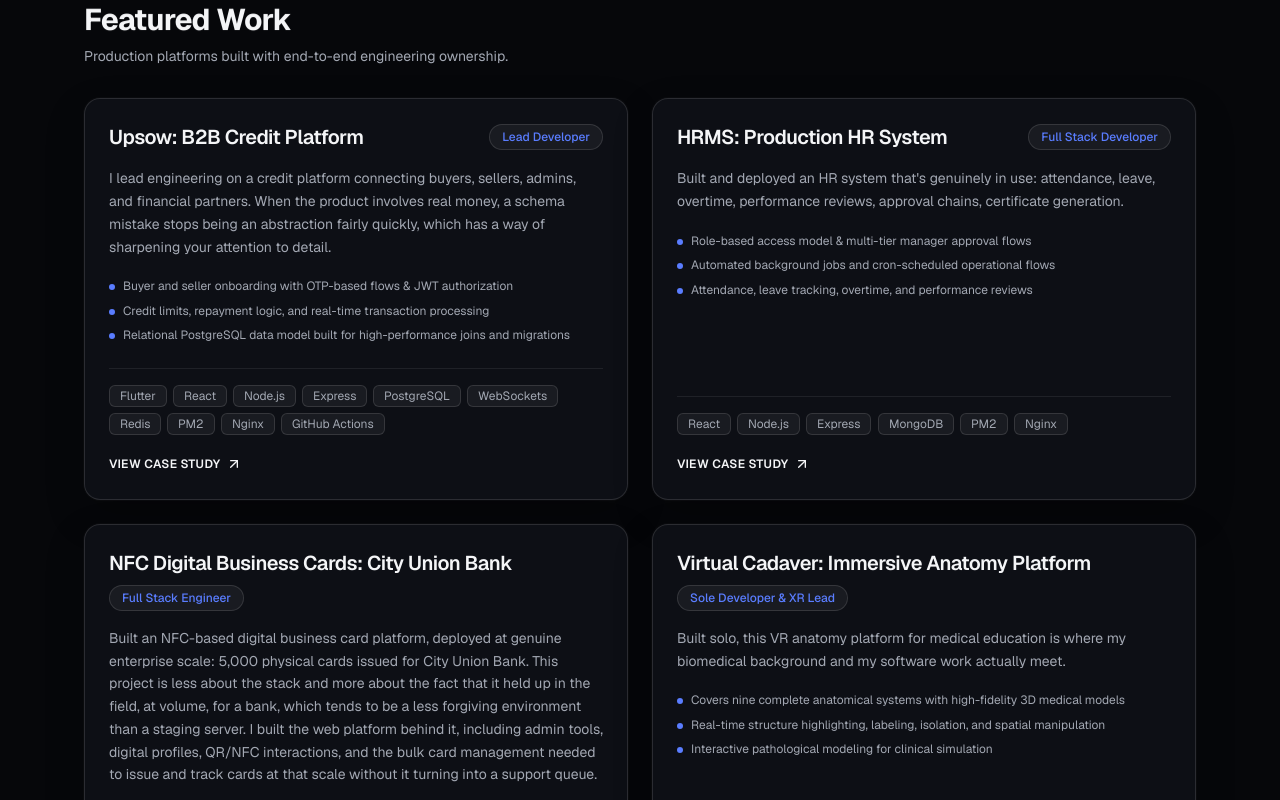
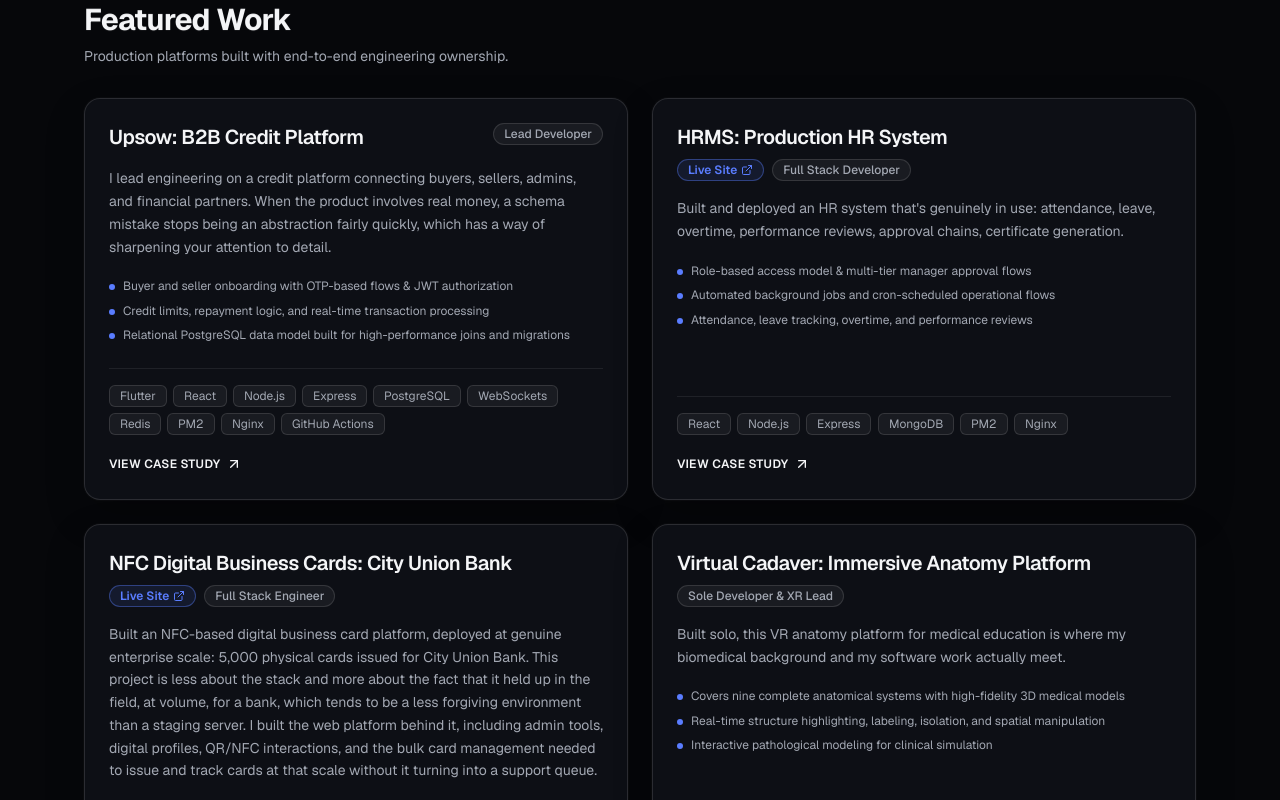
Before and after one commit to Naveen-M-V/Portfolio, a Next.js app: page / in a window 1280 px wide. Shown: the part 1820-2620 px from the top of the page. Built offline with nearby package versions, Linux system fonts and the light colour scheme.

Commit message:
More chagnes

```diff
--- a/src/app/projects/[slug]/page.tsx
+++ b/src/app/projects/[slug]/page.tsx
@@ -1,7 +1,7 @@
 import type { Metadata } from "next";
 import Link from "next/link";
 import Image from "next/image";
-import { ArrowLeft, ArrowUpRight, CheckCircle2 } from "lucide-react";
+import { ArrowLeft, ArrowUpRight, CheckCircle2, ExternalLink } from "lucide-react";
 import { getProjectBySlug, projects } from "@/data/portfolio";
 import { notFound } from "next/navigation";
 
@@ -46,7 +46,19 @@ export default async function ProjectCaseStudyPage({ params }: ProjectPageProps)
           Back to Projects
         </Link>
 
-        <span className="text-xs font-mono tracking-widest text-[var(--accent)] uppercase">Case Study</span>
+        {project.liveUrl ? (
+          <a
+            href={project.liveUrl}
+            target="_blank"
+            rel="noreferrer"
+            className="ripple-button hover-depth inline-flex items-center gap-2 rounded-full border border-[var(--accent)] bg-[var(--accent)] px-4 py-2 text-sm font-semibold text-white shadow-md transition-all hover:bg-opacity-90"
+          >
+            Visit Live Platform
+            <ExternalLink className="h-4 w-4" />
+          </a>
+        ) : (
+          <span className="text-xs font-mono tracking-widest text-[var(--accent)] uppercase">Case Study</span>
+        )}
       </div>
 
       <section className="space-y-5">
--- a/src/components/portfolio/portfolio-page.tsx
+++ b/src/components/portfolio/portfolio-page.tsx
@@ -158,7 +158,7 @@ export function PortfolioPage() {
           <div className="pointer-events-none absolute -top-12 right-0 h-64 w-64 rounded-full bg-[radial-gradient(circle,color-mix(in_oklab,var(--accent)_22%,transparent)_0%,transparent_70%)]" />
 
           <p className="anime-hero-item text-xs font-semibold tracking-widest text-[var(--accent)] uppercase">
-            Full Stack Developer • Systems Engineer
+            Full Stack Developer • Product Engineer
           </p>
 
           <h1 className="anime-hero-item text-4xl leading-tight font-bold tracking-tight sm:text-6xl md:text-7xl text-[var(--foreground)]">
--- a/src/components/portfolio/project-card.tsx
+++ b/src/components/portfolio/project-card.tsx
@@ -1,6 +1,6 @@
 "use client";
 
-import { ArrowUpRight } from "lucide-react";
+import { ArrowUpRight, ExternalLink } from "lucide-react";
 import Link from "next/link";
 import type { Project } from "@/data/portfolio";
 
@@ -24,15 +24,29 @@ export function ProjectCard({ project }: ProjectCardProps) {
       <div className="pointer-events-none absolute top-0 left-0 h-[2px] w-0 bg-[var(--accent)] transition-all duration-500 group-hover:w-full" />
 
       <div className="relative space-y-4">
-        <div className="flex flex-wrap items-center justify-between gap-2">
+        <div className="flex flex-wrap items-start justify-between gap-2">
           <h3 className="text-xl font-semibold tracking-tight text-[var(--foreground)] group-hover:text-[var(--accent)] transition-colors">
             {project.title}
           </h3>
-          {project.role ? (
-            <span className="rounded-full border border-[var(--border)] bg-[var(--surface-elevated)] px-3 py-1 text-xs font-medium text-[var(--accent)]">
-              {project.role}
-            </span>
-          ) : null}
+          <div className="flex items-center gap-2">
+            {project.liveUrl ? (
+              <a
+                href={project.liveUrl}
+                target="_blank"
+                rel="noreferrer"
+                aria-label={`Visit live site for ${project.title}`}
+                className="relative z-20 inline-flex items-center gap-1 rounded-full border border-[var(--accent)]/40 bg-[var(--accent)]/10 px-2.5 py-0.5 text-xs font-semibold text-[var(--accent)] hover:bg-[var(--accent)] hover:text-white transition-all"
+              >
+                Live Site
+                <ExternalLink className="h-3 w-3" />
+              </a>
+            ) : null}
+            {project.role ? (
+              <span className="rounded-full border border-[var(--border)] bg-[var(--surface-elevated)] px-2.5 py-0.5 text-xs font-medium text-[var(--muted)]">
+                {project.role}
+              </span>
+            ) : null}
+          </div>
         </div>
 
         <p className="text-sm leading-relaxed text-[var(--muted)]">{project.description}</p>
--- a/src/data/portfolio.ts
+++ b/src/data/portfolio.ts
@@ -7,6 +7,7 @@ export type Project = {
   overview: string;
   features: string[];
   tech: string[];
+  liveUrl?: string;
   roleDetails?: string[];
   impact?: string[];
   challenges?: string[];
@@ -63,7 +64,7 @@ export const personal = {
     "I build software end to end: architecture, databases, APIs, mobile apps, deployment, the whole chain. Right now I'm leading engineering on a fintech product running across Flutter, React, Node.js, and PostgreSQL.",
   email: "mvnaveen18@gmail.com",
   linkedin: "https://www.linkedin.com/in/naveen-mv-8432b3232",
-  github: "https://github.com/mvnaveen18",
+  github: "https://github.com/Naveen-M-V",
   resumeUrl: "#contact", // Can be pointed to /Naveen_MV_Resume.pdf
   about: [
     "I'm a full stack developer who cares more about what ships than what's on the slide.",
@@ -136,15 +137,13 @@ export const featuredProjects: Project[] = [
       "Built real-time transaction flows and admin control systems",
       "Configured production servers with Nginx, PM2, and GitHub Actions CI/CD",
     ],
-    demo: {
-      images: ["/demo/flight/admindash.jpeg", "/demo/flight/customerdash.jpeg"],
-    },
   },
 
   {
     slug: "hrms-system",
     title: "HRMS: Production HR System",
     role: "Full Stack Developer",
+    liveUrl: "https://hrms.talentshield.co.uk",
     description:
       "Built and deployed an HR system that's genuinely in use: attendance, leave, overtime, performance reviews, approval chains, certificate generation.",
     overview:
@@ -163,7 +162,12 @@ export const featuredProjects: Project[] = [
       "Built responsive management dashboards and automated PDF generator",
     ],
     demo: {
-      images: ["/demo/hrms/admin.jpeg", "/demo/hrms/manager.jpeg", "/demo/hrms/employee.jpeg"],
+      images: [
+        "/demo/hrms/admin.jpeg",
+        "/demo/hrms/manager.jpeg",
+        "/demo/hrms/employee.jpeg",
+        "/demo/hrms/leaveapproval.jpeg",
+      ],
     },
   },
 
@@ -171,6 +175,7 @@ export const featuredProjects: Project[] = [
     slug: "nfc-digital-business-cards",
     title: "NFC Digital Business Cards: City Union Bank",
     role: "Full Stack Engineer",
+    liveUrl: "https://cub.athryan.com",
     description:
       "Built an NFC-based digital business card platform, deployed at genuine enterprise scale: 5,000 physical cards issued for City Union Bank. This project is less about the stack and more about the fact that it held up in the field, at volume, for a bank, which tends to be a less forgiving environment than a staging server. I built the web platform behind it, including admin tools, digital profiles, QR/NFC interactions, and the bulk card management needed to issue and track cards at that scale without it turning into a support queue.",
     overview:
@@ -212,9 +217,6 @@ export const featuredProjects: Project[] = [
       "Processed high-resolution medical DICOM/3D assets into real-time render models",
       "Integrated biomedical pathology models into interactive training modules",
     ],
-    demo: {
-      images: ["/demo/eventbooking/home.jpeg"],
-    },
   },
 ];
 
@@ -309,5 +311,5 @@ export const contact = {
   subtext: "Open to conversations around full-stack engineering, product development, fintech, and healthcare technology.",
   email: "mvnaveen18@gmail.com",
   linkedin: "https://www.linkedin.com/in/naveen-mv-8432b3232",
-  github: "https://github.com/mvnaveen18",
+  github: "https://github.com/Naveen-M-V",
 };
```
Also changed, not shown: 1 other file (tests, documents, lock files or other folders).
